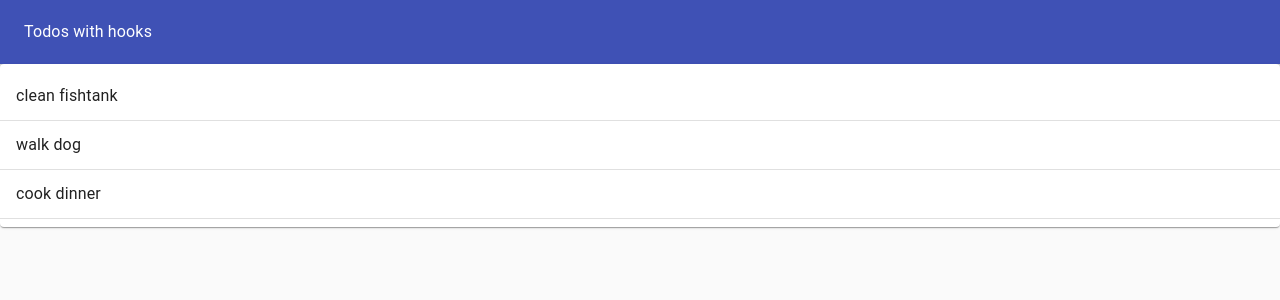
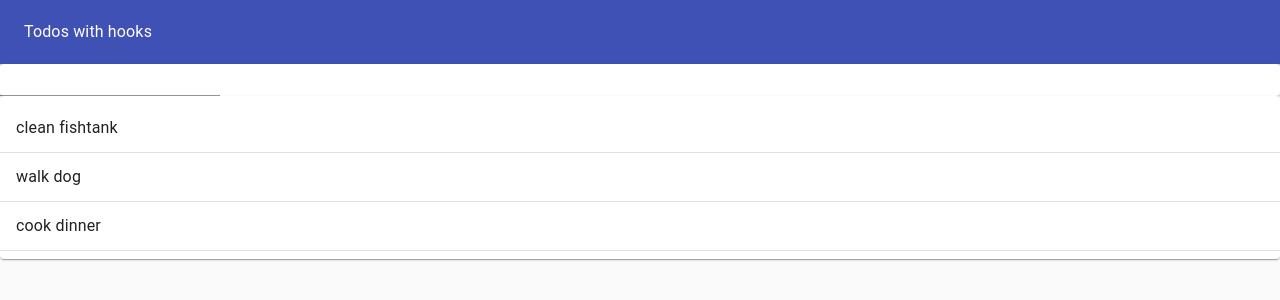
Before and after one commit to samuelgarbo/todo-hooks, a React (Create React App) app: page / in a window 1280 px wide. Shown: the top 300 px of the page. Built offline with nearby package versions, Linux system fonts and the light colour scheme.

Commit message:
Add setInputState hook, TodoForm and addTodo functionality

```diff
--- a/src/TodoApp.js
+++ b/src/TodoApp.js
@@ -5,6 +5,7 @@ import Typography from '@material-ui/core/Typography';
 import ToolBar from '@material-ui/core/ToolBar';
 // import Grid from '@material-ui/core/Grid';
 import TodoList from './TodoList';
+import TodoForm from './TodoForm';
 
 function TodoApp(props) {
     const initialTodos = [
@@ -13,6 +14,11 @@ function TodoApp(props) {
         {id: 3, task: 'cook dinner', complete: false},
     ]
     const [todos, setTodos] = useState(initialTodos);
+    const addTodo = (value) => {
+        let newTodo = {id: todos.length+1, task: value, complete: false}
+        setTodos([...todos, newTodo])
+
+    }
     return (
         <Paper
             style={{padding: 0, margin: 0, height: '100vh', backgroundColor: '#fafafa'}} elevation={0}
@@ -22,6 +28,7 @@ function TodoApp(props) {
                     <Typography color='inherit'>Todos with hooks</Typography>
                 </ToolBar>
             </AppBar>
+            <TodoForm addTodo={addTodo}/>
             <TodoList todos={todos}></TodoList>
         </Paper>
 
--- /dev/null
+++ b/src/TodoForm.js
@@ -0,0 +1,23 @@
+import React from 'react';
+import { Paper, TextField } from '@material-ui/core';
+import setInputState from './hooks/setInputState';
+
+function TodoForm(props) {
+    const {addTodo} = props;
+    const [value, handleChange, reset]=setInputState('')
+    const handleAddTodo = (evt) => {
+        evt.preventDefault();
+        addTodo(value);
+        reset();
+    }
+    return (
+        <Paper>
+            <form onSubmit={handleAddTodo} >
+                <TextField value={value} onChange={handleChange}>
+                </TextField>
+            </form>
+        </Paper>
+    );
+}
+
+export default TodoForm;
--- a/src/TodoList.js
+++ b/src/TodoList.js
@@ -11,7 +11,7 @@ function TodoList(props) {
             <List>
                 {props.todos.map(todo =>
                 <>
-                    <ListItem>
+                    <ListItem >
                         <ListItemText>{todo.task}</ListItemText>
                     </ListItem>
                     <Divider/>
--- /dev/null
+++ b/src/hooks/setInputState.js
@@ -0,0 +1,11 @@
+import {useState} from 'react';
+export default initialVal => {
+    const [value, setValue] = useState(initialVal);
+    const handleChange = evt => {
+        setValue(evt.target.value);
+    };
+    const reset = () => {
+        setValue('');
+    };
+    return [value, handleChange, reset];
+}
```
